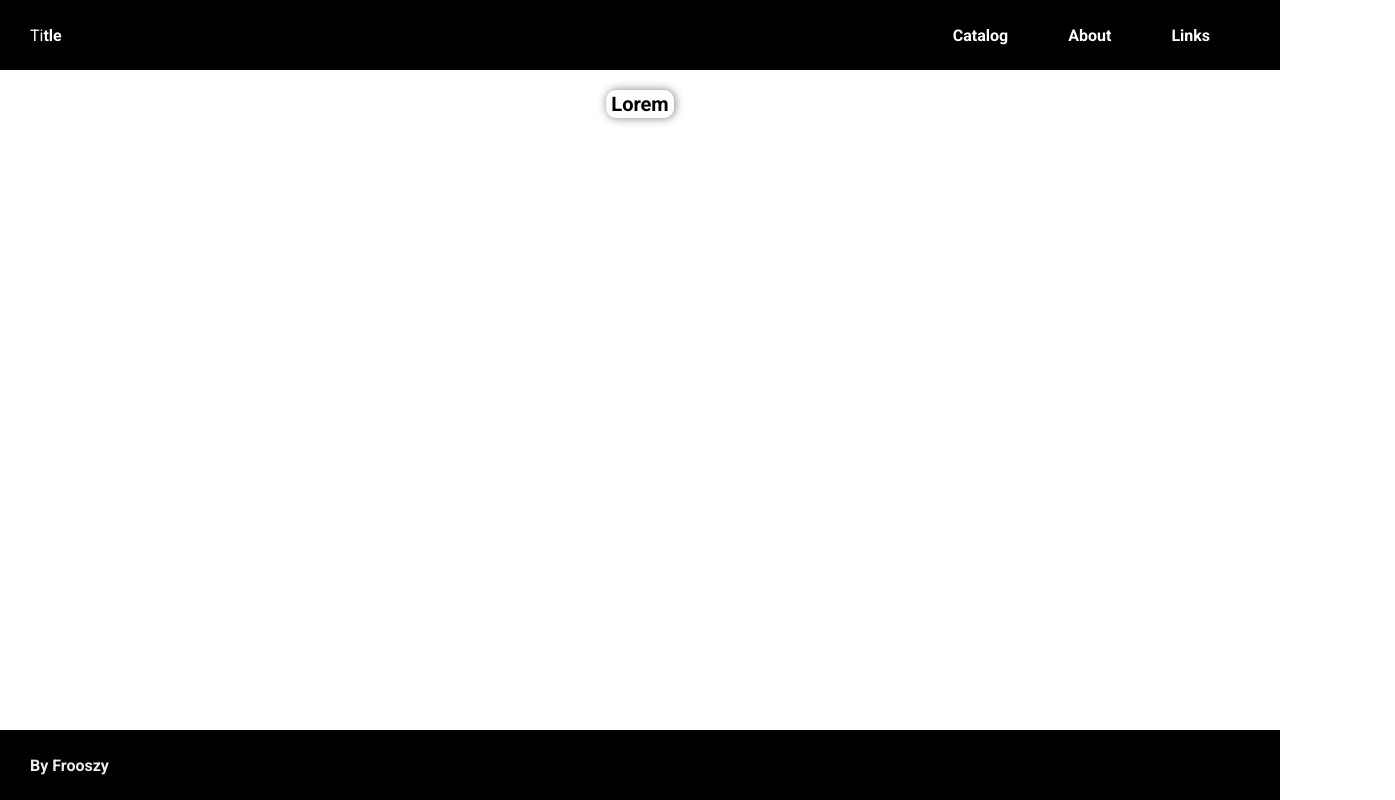
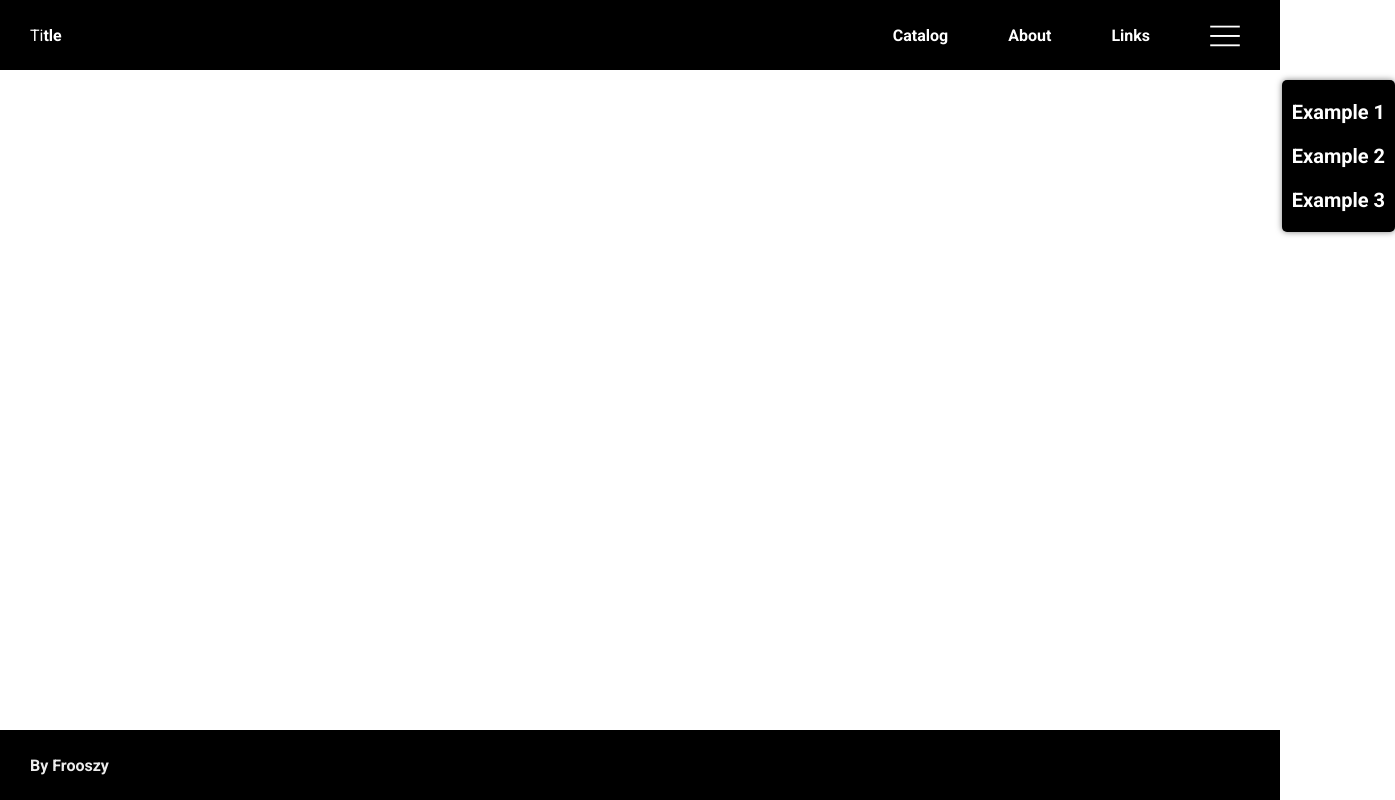
Before and after one commit to Frooszy/Simple-Page, a plain HTML site: page index.html in a window 1280 px wide. Shown: the whole page, 1395 px wide, since content can reach past the window. Drawn offline with Linux system fonts and the light colour scheme.

Commit message:
Added Menu (Incompleted Version)

```diff
--- a/css/Global.css
+++ b/css/Global.css
@@ -29,5 +29,5 @@ body {
 }
 
 .animation:hover {
-    color: var(--Cian);
+    color: rgb(233, 233, 233);
 }
--- a/css/Header.css
+++ b/css/Header.css
@@ -24,12 +24,60 @@ header {
     font-weight: bold;
 }
 
-.menu ul {
+.menu {
+    display: flex;
+    flex-direction: row;
+    align-items: center;
+}
+
+.catalogo ul {
     display: flex;
     list-style: none;
     align-items: center;
 }
 
-.menu ul li {
+.catalogo ul li {
     padding: 0 30px;
 }
+
+.catalogo {
+    margin-right: 30px;
+}
+
+.Imagem {
+    height: 30px;
+    filter: invert(1);
+    cursor: pointer;
+}
+
+.Menu-Hamburger {
+    display: flex;
+    z-index: 1000;
+    transition: 0.5s;
+    padding: 10px 0 10px 0px;
+    border-radius: 5px;
+    background-color: black;
+    position: absolute;
+    top: 80px;
+    right: -115px;
+    box-shadow: 0px 0px 6px 0px rgba(0, 0, 0, 0.5);
+}
+
+.Menu-Hamburger a {
+    cursor: pointer;
+    font-size: 20px;
+}
+
+.Menu-Hamburger-Open {
+    right: 10px;
+}
+
+.Menu-Hamburger ul {
+    display: flex;
+    flex-direction: column;
+    list-style: none;
+}
+
+.Menu-Hamburger li {
+    padding: 10px;
+}
--- a/css/HeaderBlock.css
+++ b/css/HeaderBlock.css
@@ -8,27 +8,6 @@
 
 .caixa-close {
     opacity: 0;
-}
-
-.caixa button {
-    transition: 0.6s;
-    border: white;
-    background-color: white;
-    color: black;
-    text-decoration: none;
-    font-weight: bold;
-    border-radius: 10px;
-    padding: 2px 5px;
-    font-size: 20px;
-    box-shadow: 1px 0px 10px 0px rgba(0, 0, 0, 0.5);
-    position: relative;
-    z-index: 10;
-    cursor: pointer;
-}
-
-.caixa button:hover {
-    background-color: var(--Cian);
-    letter-spacing: 0.3px;
 }
 
 .header-block {
@@ -57,7 +36,7 @@
 }
 
 .header-block .sobre:hover {
-    background-color: var(--Cian);
+    background-color: rgba(190, 190, 190, 0.596);
     letter-spacing: 0.1px;
 }
 
--- a/index.html
+++ b/index.html
@@ -25,11 +25,17 @@
                     <li><a class="animation" href="#links">Links</a></li>
                 </ul>
             </div>
+        <img id="ImagemJs" class="Imagem" src="images/hamburger.png">
+
+        <div id="MenuHamburgerJs" class="Menu-Hamburger">
+            <ul>
+                <li><a id="ButtonJs" class="animation">Example 1</a></li>
+                <li><a id="ButtonJs" class="animation">Example 2</a></li>
+                <li><a id="ButtonJs" class="animation">Example 3</a></li>
+            </ul>
         </div>
-    </div>
 
-    <div class="caixa">
-        <button id="ButtonJs" class="button-open">Lorem</button>
+        </div>
     </div>
 
     <div id="HeaderBlockJs" class="header-block">
--- a/js/OpenButton.js
+++ b/js/OpenButton.js
@@ -1,4 +1,6 @@
 window.onload = function() {
+
+    //Lorem Menu
 
     const Button = document.getElementById('ButtonJs')
     const HeaderBlock = document.getElementById('HeaderBlockJs')
@@ -6,13 +8,21 @@ window.onload = function() {
 
     Button.addEventListener('click', () => {
         HeaderBlock.classList.add('header-block-open')
-        Button.classList.add('caixa-close')
+        Menu.classList.remove('Menu-Hamburger-Open')
     })
 
     Sobre.addEventListener('click', () => {
         HeaderBlock.classList.remove('header-block-open')
-        Button.classList.remove('caixa-close')
-    } )
+    })
+
+    //Hamburger Menu
+
+    const Hamburger = document.getElementById('ImagemJs')
+    const Menu = document.getElementById('MenuHamburgerJs')
+
+    Hamburger.addEventListener('click', () => {
+        Menu.classList.toggle('Menu-Hamburger-Open')
+    })
 
 
 }
```
Also changed, not shown: images/hamburger.png (added).
